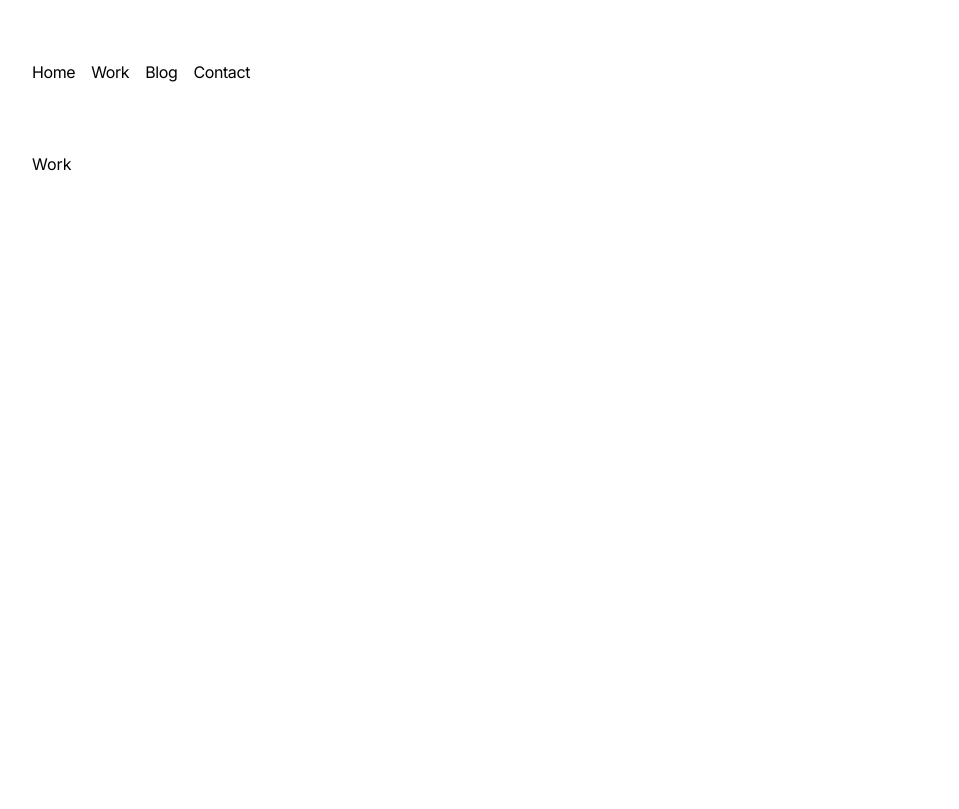
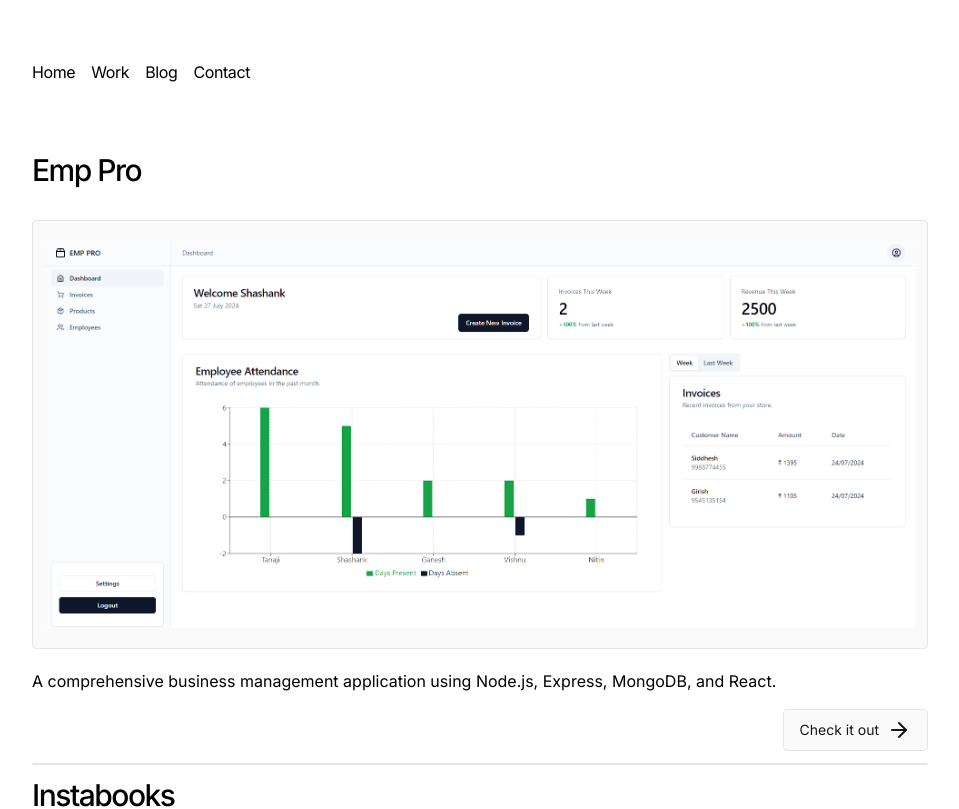
Before and after one commit to ShashankNathe/portfolio-blog, a Next.js app: page /work in a window 1280 px wide. Shown: the top 809 px of the page, without its empty margins (160-1119 px from the left). Built offline with nearby package versions, Linux system fonts and the light colour scheme.

Commit message:
projects config

```diff
--- a/app/work/[slug]/page.jsx
+++ /dev/null
@@ -1,8 +0,0 @@
-import React from "react";
-
-const page = (slug) => {
-  console.log(slug);
-  return <div>slug {slug.params.slug} </div>;
-};
-
-export default page;
--- a/app/work/page.jsx
+++ b/app/work/page.jsx
@@ -1,7 +1,97 @@
 import React from "react";
+import { projectData } from "@/utils/projectList";
+import { ArrowRight } from "lucide-react";
+import Link from "next/link";
+import Image from "next/image";
+const page = () => {
+  if (projectData.length == 0) {
+    return <div>No projects found</div>;
+  }
+  let tempProject = projectData[0];
+  return (
+    <>
+      {/* <h1 className="mb-8 text-3xl font-medium tracking-tighter">{tempProject.title}</h1>
+      <div className="py-5 p-3 rounded border group border-neutral-200 bg-neutral-50 text-sm leading-4 text-neutral-900 no-underline dark:border-neutral-700 dark:bg-neutral-800 dark:text-neutral-100 transform transition-transform duration-300 hover:[background:linear-gradient(45deg,#262626,theme(colors.neutral.800)_50%,#262626)_padding-box,conic-gradient(from_var(--border-angle),theme(colors.slate.600/.48)_80%,_theme(colors.neutral.500)_86%,_theme(colors.neutral.300)_90%,_theme(colors.neutral.500)_94%,_theme(colors.slate.600/.48))_border-box] hover:border-transparent hover:animate-border ease-in cursor-pointer">
+        <Link key={tempProject.title} href={`${tempProject.link}`} target="_blank">
+          <Image src={tempProject.image} alt={`Project ${tempProject.title} Home Page`} className="rounded" width={tempProject.width} height={tempProject.height} />
+        </Link>
+      </div>
+      <div className="mt-5">
+        {tempProject.description}
+        <div className="group flex justify-end">
+          <Link
+            key={tempProject.title}
+            href={`${tempProject.link}`}
+            target="_blank"
+            className="flex items-center justify-between gap-2 w-fit py-2 px-4 mt-4 rounded border border-neutral-200 bg-neutral-50 text-sm leading-4 text-neutral-900 no-underline dark:border-neutral-700 dark:bg-neutral-800 dark:text-neutral-100 hover:[background:linear-gradient(45deg,#262626,theme(colors.neutral.800)_50%,#262626)_padding-box,conic-gradient(from_var(--border-angle),theme(colors.slate.600/.48)_80%,_theme(colors.neutral.500)_86%,_theme(colors.neutral.300)_90%,_theme(colors.neutral.500)_94%,_theme(colors.slate.600/.48))_border-box] hover:border-transparent hover:animate-border ease-in cursor-pointer"
+          >
+            Check it out <ArrowRight className="transform transition-transform duration-300 group-hover:-rotate-45" />
+          </Link>
+        </div>
+      </div> */}
 
-const page = () => {
-  return <div>Work</div>;
+      {/* <div className="grid sm:grid-cols-2 gap-4">
+        {projectData.map((project) => (
+          <Link
+            key={project.title}
+            href={`${project.link}`}
+            target="_blank"
+            className="flex flex-col items-center py-5 p-3 rounded border group border-neutral-200 bg-neutral-50 text-sm leading-4 text-neutral-900 no-underline dark:border-neutral-700 dark:bg-neutral-800 dark:text-neutral-100 hover:[background:linear-gradient(45deg,#262626,theme(colors.neutral.800)_50%,#262626)_padding-box,conic-gradient(from_var(--border-angle),theme(colors.slate.600/.48)_80%,_theme(colors.neutral.500)_86%,_theme(colors.neutral.300)_90%,_theme(colors.neutral.500)_94%,_theme(colors.slate.600/.48))_border-box] hover:border-transparent hover:animate-border ease-in cursor-pointer"
+          >
+            <div className="w-11/12">
+              <div className="flex items-center justify-between">
+                <h2 className="text-lg font-medium tracking-tighter">{project.title}</h2>
+
+                <ArrowRight className="transform transition-transform duration-300 group-hover:-rotate-45" />
+              </div>
+              <p className="text-neutral-600 dark:text-neutral-400 text-base">{project.description}</p>
+            </div>
+            <div className="w-11/12 mt-3">
+              <Image src={project.image} alt={`Project ${project.title} Home Page`} className="w-full h-52" width={project.width} height={project.height} />
+            </div>
+          </Link>
+        ))}
+      </div> */}
+
+      {projectData.map((project, index) => (
+        <div key={`${project.title}${index}`}>
+          <h1 className="mb-8 text-3xl font-medium tracking-tighter">{project.title}</h1>
+          <div className="py-5 p-3 rounded border group border-neutral-200 bg-neutral-50 text-sm leading-4 text-neutral-900 no-underline dark:border-neutral-700 dark:bg-neutral-800 dark:text-neutral-100 transform transition-transform duration-300 hover:[background:linear-gradient(45deg,#262626,theme(colors.neutral.800)_50%,#262626)_padding-box,conic-gradient(from_var(--border-angle),theme(colors.slate.600/.48)_80%,_theme(colors.neutral.500)_86%,_theme(colors.neutral.300)_90%,_theme(colors.neutral.500)_94%,_theme(colors.slate.600/.48))_border-box] hover:border-transparent hover:animate-border ease-in ">
+            {project.link ? (
+              <Link href={`${project.link}`} target="_blank">
+                <Image src={project.image} alt={`Project ${project.title} Home Page`} className="rounded" width={project.width} height={project.height} />
+              </Link>
+            ) : (
+              <Image src={project.image} alt={`Project ${project.title} Home Page`} className="rounded" width={project.width} height={project.height} />
+            )}
+          </div>
+          <div className="mt-5">
+            {project.description}
+            <div className="group flex justify-end">
+              {project.link && (
+                <Link
+                  key={project.title}
+                  href={`${project.link}`}
+                  target="_blank"
+                  className="flex items-center justify-between gap-2 w-fit py-2 px-4 mt-4 rounded border border-neutral-200 bg-neutral-50 text-sm leading-4 text-neutral-900 no-underline dark:border-neutral-700 dark:bg-neutral-800 dark:text-neutral-100 hover:[background:linear-gradient(45deg,#262626,theme(colors.neutral.800)_50%,#262626)_padding-box,conic-gradient(from_var(--border-angle),theme(colors.slate.600/.48)_80%,_theme(colors.neutral.500)_86%,_theme(colors.neutral.300)_90%,_theme(colors.neutral.500)_94%,_theme(colors.slate.600/.48))_border-box] hover:border-transparent hover:animate-border ease-in cursor-pointer"
+                >
+                  Check it out <ArrowRight className="transform transition-transform duration-300 group-hover:-rotate-45" />
+                </Link>
+              )}
+              {/* <Link
+                href={`${project.link}`}
+                target="_blank"
+                className="flex items-center justify-between gap-2 w-fit py-2 px-4 mt-4 rounded border border-neutral-200 bg-neutral-50 text-sm leading-4 text-neutral-900 no-underline dark:border-neutral-700 dark:bg-neutral-800 dark:text-neutral-100 hover:[background:linear-gradient(45deg,#262626,theme(colors.neutral.800)_50%,#262626)_padding-box,conic-gradient(from_var(--border-angle),theme(colors.slate.600/.48)_80%,_theme(colors.neutral.500)_86%,_theme(colors.neutral.300)_90%,_theme(colors.neutral.500)_94%,_theme(colors.slate.600/.48))_border-box] hover:border-transparent hover:animate-border ease-in cursor-pointer"
+              >
+                Check it out <ArrowRight className="transform transition-transform duration-300 group-hover:-rotate-45" />
+              </Link> */}
+            </div>
+          </div>
+          <div className="rounded border group my-3 border-neutral-200 bg-neutral-50 text-sm leading-4 text-neutral-900 no-underline dark:border-neutral-700 dark:bg-neutral-800 dark:text-neutral-100 transform transition-transform duration-300 ease-in [background:linear-gradient(45deg,#262626,theme(colors.neutral.800)_50%,#262626)_padding-box,conic-gradient(from_var(--border-angle),theme(colors.slate.600/.48)_80%,_theme(colors.neutral.500)_86%,_theme(colors.neutral.300)_90%,_theme(colors.neutral.500)_94%,_theme(colors.slate.600/.48))_border-box]"></div>
+        </div>
+      ))}
+    </>
+  );
 };
 
 export default page;
--- a/components/Projects.jsx
+++ b/components/Projects.jsx
@@ -23,7 +23,7 @@ const Projects = () => {
               <p className="text-neutral-600 dark:text-neutral-400 text-base">{project.description}</p>
             </div>
             <div className="w-11/12 mt-3">
-              <Image src={project.image} alt={`Project ${project.title} Home Page`} className="w-full h-52" width={project.width} height={project.height} />
+              <Image src={project.image} alt={`Project ${project.title} Home Page`} className="w-full h-52 rounded" width={project.width} height={project.height} />
             </div>
           </Link>
         ))}
--- a/tailwind.config.js
+++ b/tailwind.config.js
@@ -9,10 +9,15 @@ module.exports = {
       },
       animation: {
         border: "border 4s linear infinite",
+        borderAnimation: "animateBorder 3s linear infinite",
       },
       keyframes: {
         border: {
           to: { "--border-angle": "360deg" },
+        },
+        animateBorder: {
+          "0%": { borderColor: "#262626" },
+          "100%": { borderColor: "theme(colors.slate.600/.48)" },
         },
       },
     },
```
